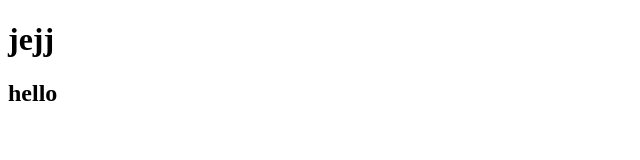
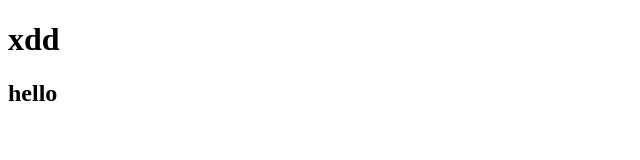
Before and after one commit to herman9x9/0223-, a plain HTML site: page index.html in a window 1280 px wide. Shown: the full height of the page, 0-640 px from the left. Drawn offline with Linux system fonts and the light colour scheme.

Commit message:
修改h1

```diff
--- a/index.html
+++ b/index.html
@@ -6,7 +6,7 @@
     <title>Document</title>
 </head>
 <body>
-    <h1>jejj</h1>
+    <h1>xdd</h1>
     <h2>hello</h2>
 </body>
 </html>
```
